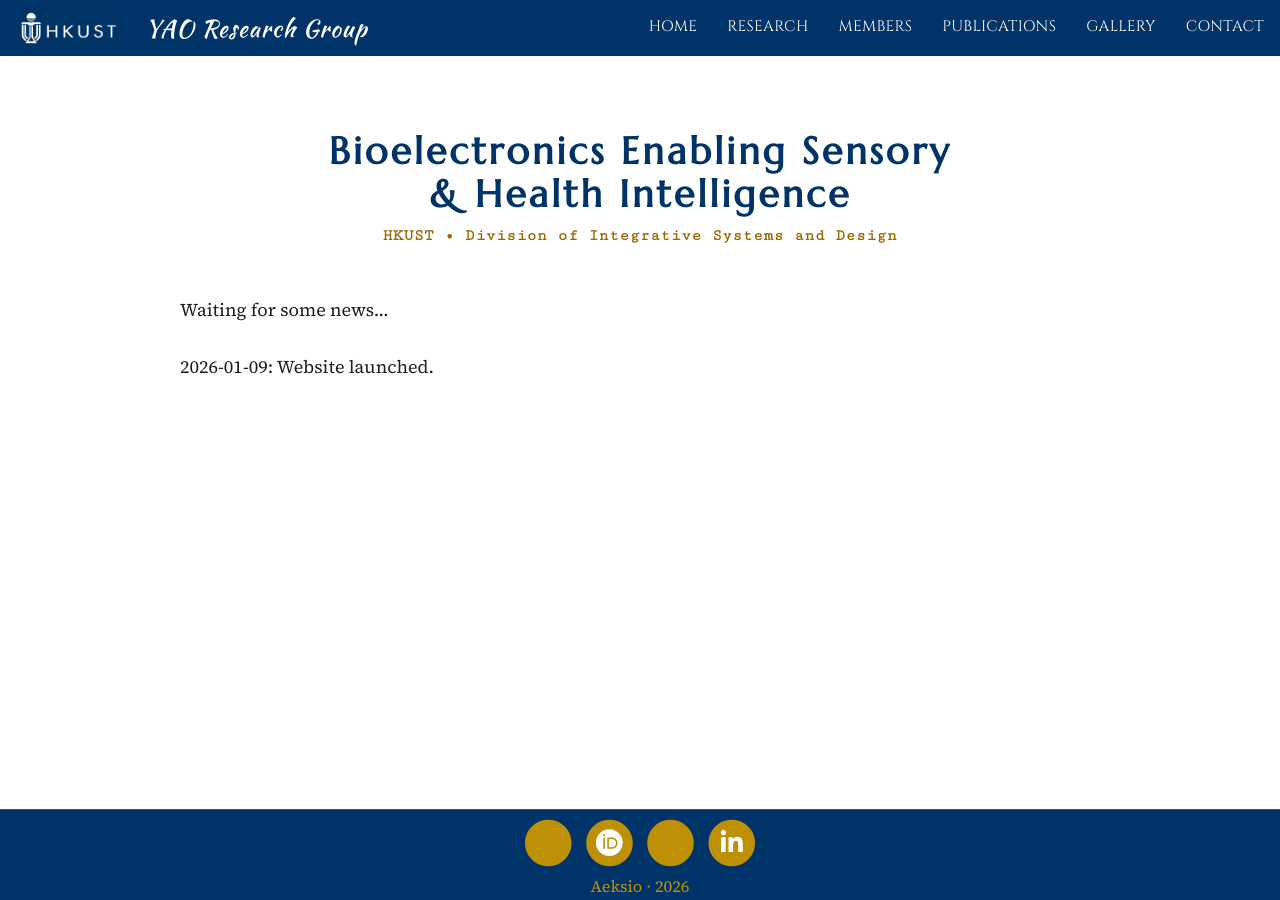
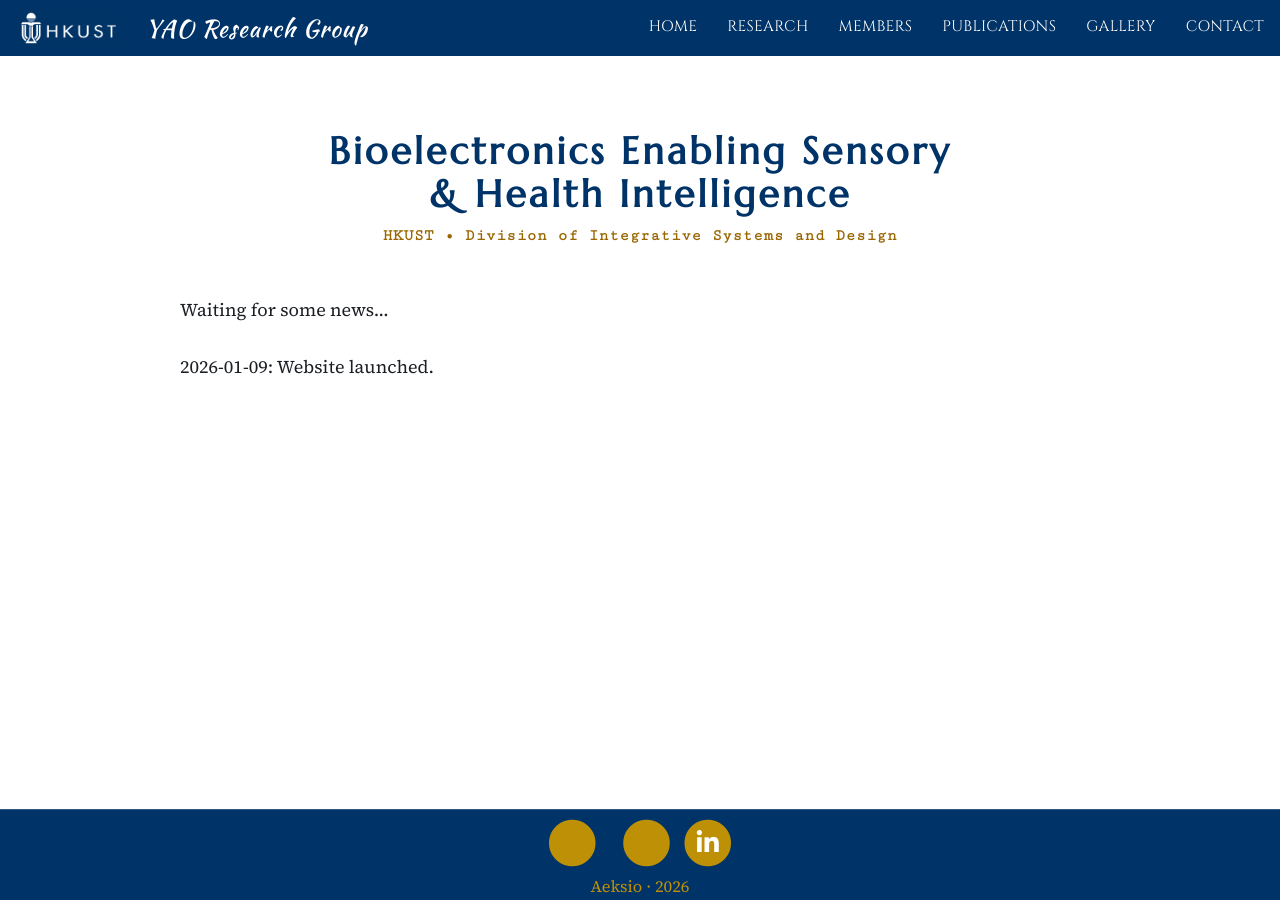
Before and after one commit to YaoKGroup/YaoKGroup.github.io, a Jekyll site: the page built from index.md, in a window 1280 px wide. Built offline with Jekyll 4.4.1, drawn with Linux system fonts in a browser that asks for light colours; nearby versions of some CDN libraries; a style sheet for code colours, icons or effects is not loaded.

Commit message:
Update footer.html

```diff
--- a/_includes/footer.html
+++ b/_includes/footer.html
@@ -19,10 +19,7 @@
           {% if site.social-network-links.orcid %}
           <li class="list-inline-item">
             <a class="footer-icon-link" href="{{ site.social-network-links.orcid }}" target="_blank" aria-label="ORCID">
-              <span class="fa-stack" aria-hidden="true">
-                <i class="fas fa-circle fa-stack-2x"></i>
-                <i class="fab fa-orcid fa-stack-1x fa-inverse" style="font-size: 1.15em;"></i>
-              </span>
+              <i class="ai ai-orcid" style="font-size: 2em; filter: invert(1) brightness(200%);"></i>
             </a>
           </li>
           {% endif %}
```
